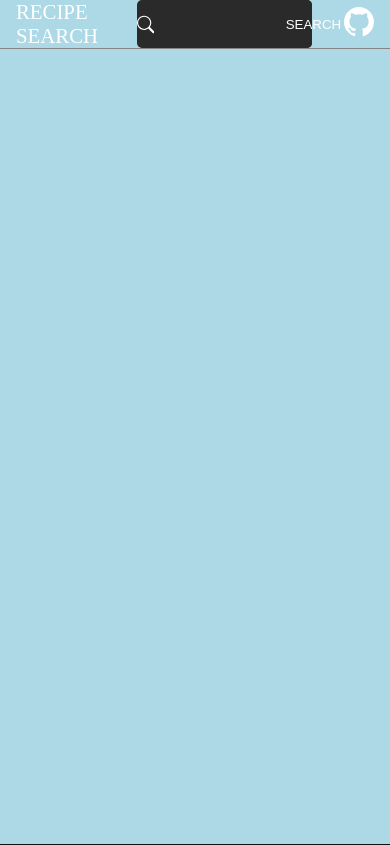
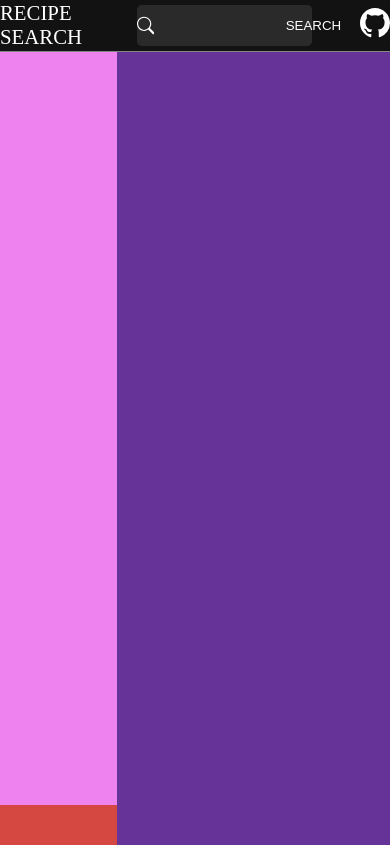
Before and after one commit to hefest42/recipe-search, a React (Create React App) app: page /recipes in a window 390 px wide. Built offline with nearby package versions, Linux system fonts and the light colour scheme.

Commit message:
layout for the recipe list

```diff
--- a/src/CSS/index.scss
+++ b/src/CSS/index.scss
@@ -46,7 +46,7 @@ body {
 
 .top {
     width: 100%;
-    height: 3rem;
+    height: 6%;
     border-bottom: 1px solid $border-gray;
 
     display: flex;
@@ -106,7 +106,7 @@ body {
         form {
             background-color: $main-gray;
             width: 60%;
-            height: 100%;
+            height: 80%;
             border-radius: 5px;
 
             input {
@@ -164,11 +164,36 @@ body {
     }
 }
 
-@media only screen and (max-width: 1000px) {
-    .app {
-        background-color: lightblue;
+.down {
+    width: 100%;
+    height: 94%;
+
+    &-left {
+        background-color: peru;
+        width: 30%;
+        height: 100%;
     }
 
+    &-right {
+        background-color: rebeccapurple;
+        width: 70%;
+        height: 100%;
+    }
+}
+
+.recipeList {
+    background-color: violet;
+    width: 100%;
+    height: 95%;
+}
+
+.navigation {
+    background-color: #d54841;
+    width: 100%;
+    height: 5%;
+}
+
+@media only screen and (max-width: 1000px) {
     .container {
         width: 100%;
         height: 100%;
@@ -181,8 +206,18 @@ body {
             width: 75%;
         }
 
+        &-logo {
+            p {
+                margin: 0;
+            }
+        }
+
         &-links {
             width: 5%;
+
+            svg {
+                margin: 0;
+            }
         }
     }
 }
--- a/src/components/ContainerBottom.js
+++ b/src/components/ContainerBottom.js
@@ -1,10 +1,39 @@
 import React from "react";
+
+import HeroRecipe from "./HeroRecipe";
+import RecipesList from "./RecipesList";
+import RecipeListNavigation from "./RecipeListNavigation";
+
+const recipe = [
+    {
+        publisher: "101 Cookbooks",
+        ingredients: [
+            "4 1/2 cups (20.25 ounces) unbleached high-gluten, bread, or all-purpose flour, chilled",
+            "1 3/4 (.44 ounce) teaspoons salt",
+            "1 teaspoon (.11 ounce) instant yeast",
+            "1/4 cup (2 ounces) olive oil (optional)",
+            "1 3/4 cups (14 ounces) water, ice cold (40F)",
+            "Semolina flour OR cornmeal for dusting",
+        ],
+        sourceUrl: "http://www.101cookbooks.com/archives/001199.html",
+        recipeId: "47746",
+        imageUrl: "http://forkify-api.herokuapp.com/images/best_pizza_dough_recipe1b20.jpg",
+        socialRank: 100,
+        publisherUrl: "http://www.101cookbooks.com",
+        title: "Best Pizza Dough Ever",
+    },
+];
 
 const ContainerBottom = () => {
     return (
-        <div className="down">
-            <div className="down-left"></div>
-            <div className="down-right"></div>
+        <div className="down centered">
+            <div className="down-left">
+                <RecipesList recipes={recipe} />
+                <RecipeListNavigation />
+            </div>
+            <div className="down-right">
+                <HeroRecipe />
+            </div>
         </div>
     );
 };
--- /dev/null
+++ b/src/components/HeroRecipe.js
@@ -0,0 +1,7 @@
+import React from "react";
+
+const HeroRecipe = () => {
+    return <div></div>;
+};
+
+export default HeroRecipe;
--- /dev/null
+++ b/src/components/RecipeListNavigation.js
@@ -0,0 +1,7 @@
+import React from "react";
+
+const RecipeListNavigation = () => {
+    return <div className="navigation"></div>;
+};
+
+export default RecipeListNavigation;
--- /dev/null
+++ b/src/components/RecipesList.js
@@ -0,0 +1,7 @@
+import React from "react";
+
+const RecipesList = () => {
+    return <div className="recipeList"></div>;
+};
+
+export default RecipesList;
```
